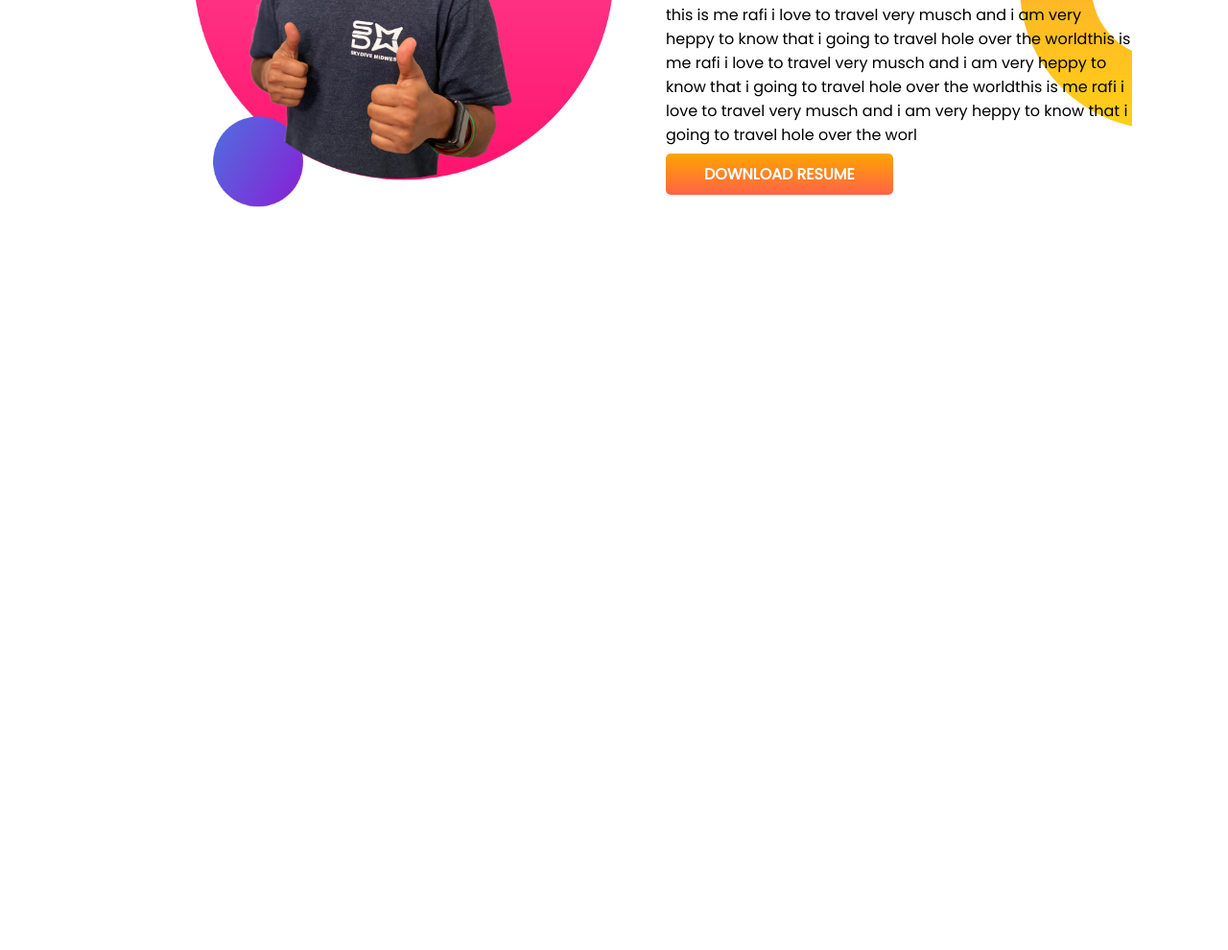
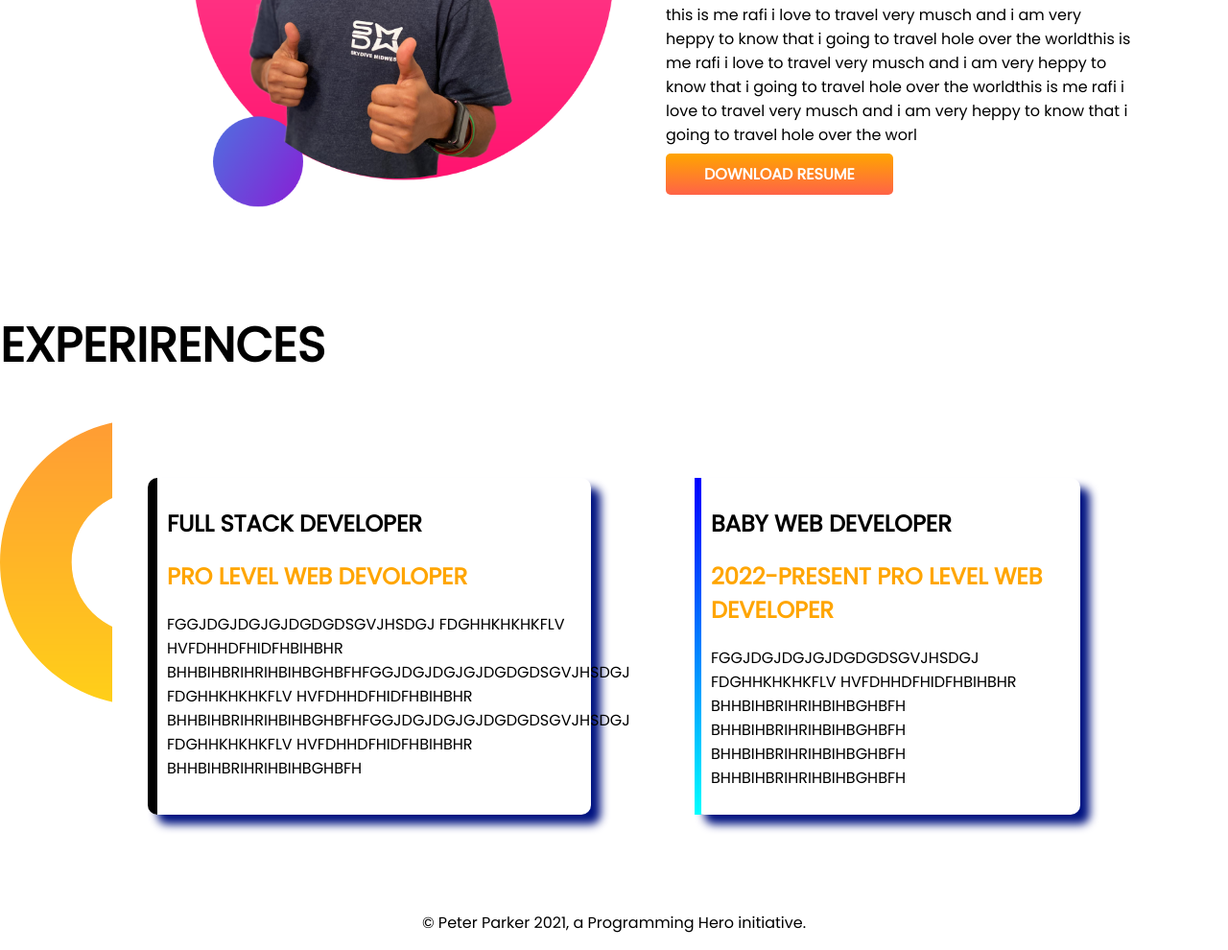
Before and after one commit to MAb-Rafi/developer-portfolio, a plain HTML site: page index.html in a window 1280 px wide. Shown: the part 964-1954 px from the top of the page at 96% size. Before the commit the page ends 1287 px from the top, so only its background shows below. Drawn offline with Linux system fonts and the light colour scheme.

Commit message:
footer and expreience addede

```diff
--- a/index.html
+++ b/index.html
@@ -13,7 +13,7 @@
 </head>
 
 <body>
-    <section class="top-banner">
+    <section class="top-banner flexible-container">
         <div class="half-width">
             <h1>Welcome to</h1>
             <h1><span class="orange-color">Mab Rafi</span> world!</h1>
@@ -30,7 +30,7 @@
         <div half-width>
             <img src="images/exp-bg.png" alt="" </div>
     </section>
-    <section class="big-dream">
+    <section class="BIG-DREAM flexible-container">
         <div class="half-width">
             <img src="images/jhankar2.png" alt="">
         </div>
@@ -49,6 +49,41 @@
         </div>
 
     </section>
+    <section class="experience-area">
+        <H1> EXPERIRENCES</H1>
+        <DIV class="flexible-container">
+            <DIV class="experience-item">
+                <H2>FULL STACK DEVELOPER</H2s>
+                    <H2 class="orange-color"> PRO LEVEL WEB DEVOLOPER</H2>
+                    <P>FGGJDGJDGJGJDGDGDSGVJHSDGJ
+                        FDGHHKHKHKFLV
+                        HVFDHHDFHIDFHBIHBHR
+                        BHHBIHBRIHRIHBIHBGHBFHFGGJDGJDGJGJDGDGDSGVJHSDGJ
+                        FDGHHKHKHKFLV
+                        HVFDHHDFHIDFHBIHBHR
+                        BHHBIHBRIHRIHBIHBGHBFHFGGJDGJDGJGJDGDGDSGVJHSDGJ
+                        FDGHHKHKHKFLV
+                        HVFDHHDFHIDFHBIHBHR
+                        BHHBIHBRIHRIHBIHBGHBFH
+                    </P>
+            </DIV>
+            <DIV id="web-dev-expreince" class="experience-item">
+                <H2>BABY WEB DEVELOPER</H2>
+                <H2 class="orange-color"> 2022-PRESENT PRO LEVEL WEB DEVELOPER</H2>
+                <P>FGGJDGJDGJGJDGDGDSGVJHSDGJ
+                    FDGHHKHKHKFLV
+                    HVFDHHDFHIDFHBIHBHR
+                    BHHBIHBRIHRIHBIHBGHBFH
+                    BHHBIHBRIHRIHBIHBGHBFH
+                    BHHBIHBRIHRIHBIHBGHBFH
+                    BHHBIHBRIHRIHBIHBGHBFH </P>
+            </DIV>
+
+        </DIV>
+    </section>
+    <footer>
+        <P>© Peter Parker 2021, a Programming Hero initiative.</P>
+    </footer>
 </body>
 
 </html>
--- a/style.css
+++ b/style.css
@@ -5,11 +5,14 @@ body{
 h1{
     font-size: 50px;
 }
+H2{
+    font-size:30 ;
+}
 .orange-color{
     color: orange;
 
 }
-section{
+.flexible-container{
     display: flex;
     margin: 100px;
 }
@@ -37,3 +40,32 @@ section{
     background-repeat: no-repeat;
     background-position: right;
 }
+.experience-item{
+    width: 40%;
+    margin-left: 5%;
+    margin-right: 5%;
+    padding: 10PX;
+    box-shadow: 10PX 10PX 10PX rgb(0, 19, 128);
+    border-radius: 10PX;
+    border-left: 10px solid;
+}
+.experience-area{
+    background-image: url(images/dream-bg.png);
+    background-repeat: no-repeat;
+    background-position:left ;
+
+}
+#web-dev-expreince{
+    border-left: 7px solid;
+    border-image: linear-gradient(blue,cyan);
+    border-image-slice: 1;
+    #pro-lvl{
+        border-left: 7px solid;
+    border-image: linear-gradient(orange,tomato);
+    border-image-slice: 1;
+
+    }
+}
+footer P{
+    text-align: center;
+}
```
Also changed, not shown: 4 other files.
